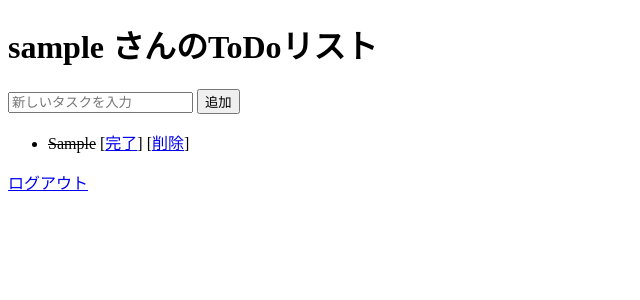
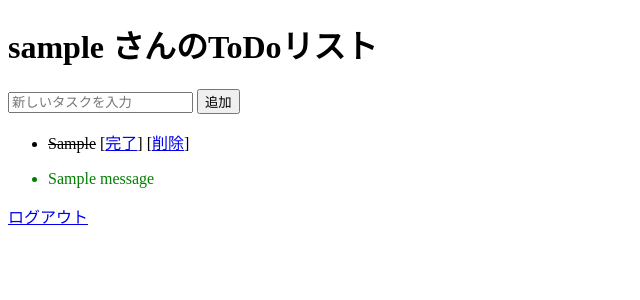
Before and after one commit to Nitabushi/python-syntax-study, a Flask app: page /todos in a window 1280 px wide. Shown: the top 300 px of the page, without its empty margins (0-640 px from the left). Run offline with Flask 3, Linux system fonts and the light colour scheme; a user stored in the database is signed in; tables that the repository leaves empty hold one stand-in row (values such as "Sample post"); one stand-in notice (Sample message) is shown.

Commit message:
タスク完了時に成功メッセージを表示し、タスク削除時の処理を改善

```diff
--- a/flask/todo-app/app.py
+++ b/flask/todo-app/app.py
@@ -106,8 +106,13 @@ def complete_task(task_id):
     if task.user_id != current_user.id:
         flash('他のユーザーのタスクは操作できません')
         return redirect(url_for('todos'))
+
     task.completed = not task.completed
     db.session.commit()
+
+    if task.completed:
+        flash('よく頑張りました！')
+
     return redirect(url_for('todos'))
 
 @app.route('/delete/<int:task_id>')
@@ -117,8 +122,10 @@ def delete_task(task_id):
     if task.user_id != current_user.id:
         flash('他のユーザーのタスクは削除できません')
         return redirect(url_for('todos'))
+
     db.session.delete(task)
     db.session.commit()
+
     return redirect(url_for('todos'))
 
 
--- a/flask/todo-app/templates/todos.html
+++ b/flask/todo-app/templates/todos.html
@@ -25,6 +25,16 @@
         {% endfor %}
     </ul>
 
+    {% with messages = get_flashed_messages() %}
+    {% if messages %}
+    <ul>
+      {% for message in messages %}
+        <li style="color: green;">{{ message }}</li>
+      {% endfor %}
+    </ul>
+    {% endif %}
+    {% endwith %}
+
     <a href="{{ url_for('logout') }}">ログアウト</a>
 </body>
 </html>
```
